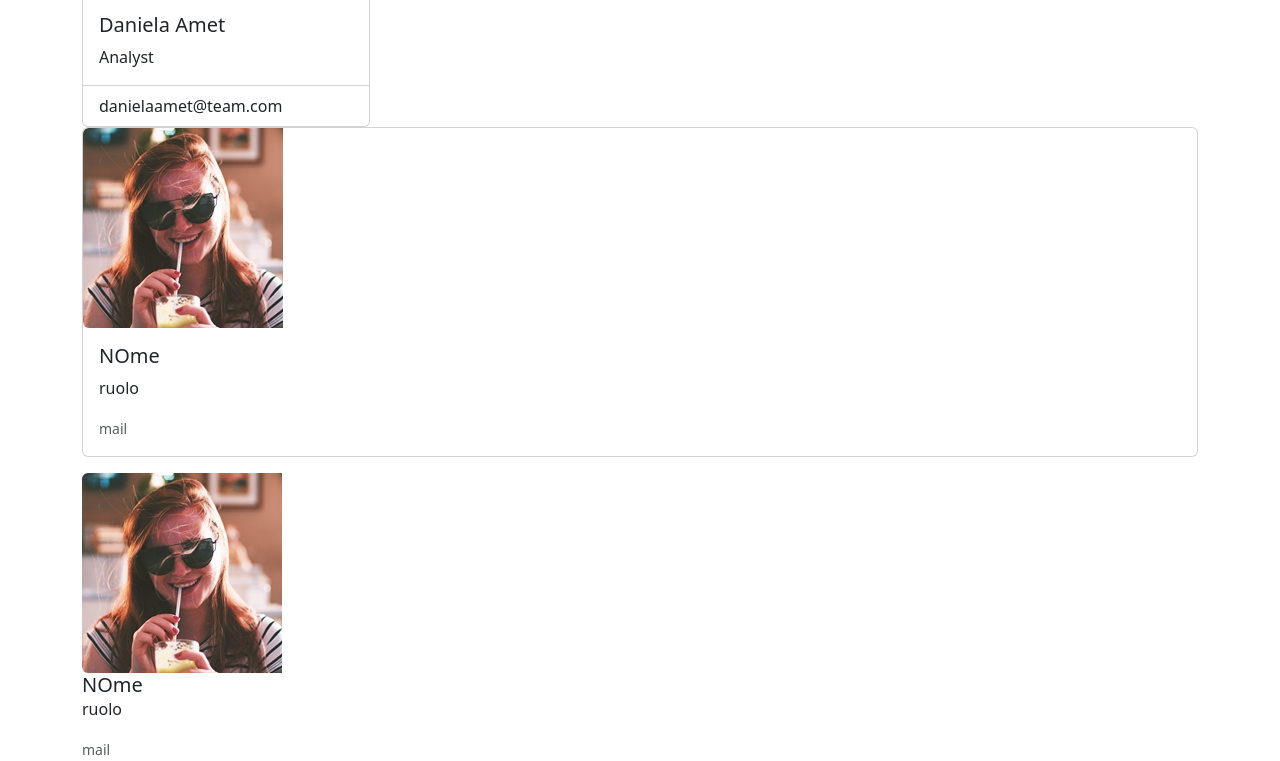
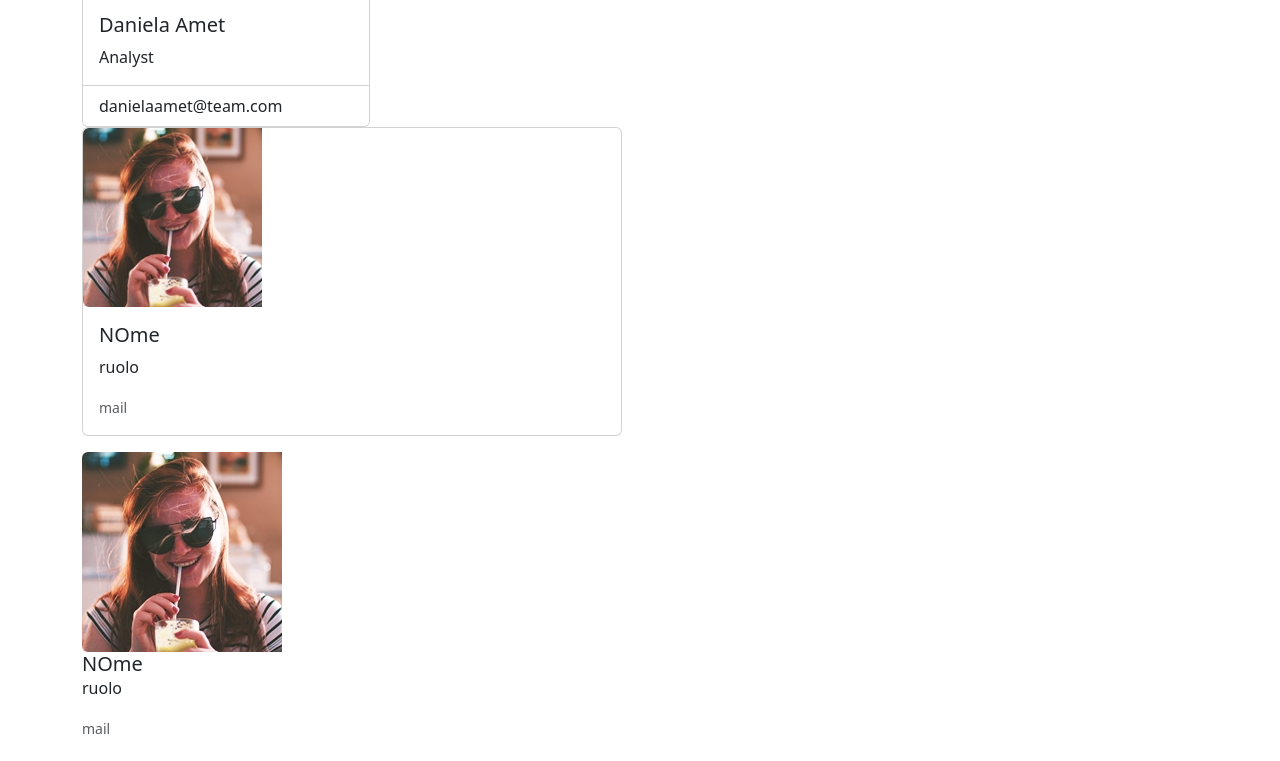
Before and after one commit to marzia-blasi/js-our-team, a plain HTML site: page index.html in a window 1280 px wide. Shown: the part 2495-3256 px from the top of the page. After the commit the page ends 3235 px from the top, so only its background shows below. Drawn offline with nearby package versions, Linux system fonts and the light colour scheme.

Commit message:
fix card style

```diff
--- a/index.html
+++ b/index.html
@@ -26,7 +26,7 @@
       </div>
       <!--prova con card oriz da sostituire nel template literl quando funziona -->
       <div class="container">
-        <div class="card mb-3" style="max-width: 100%">
+        <div class="card mb-3" style="max-width: 540px">
           <div class="row g-0">
             <div class="prova1">
               <div class="col-md-4">
```
